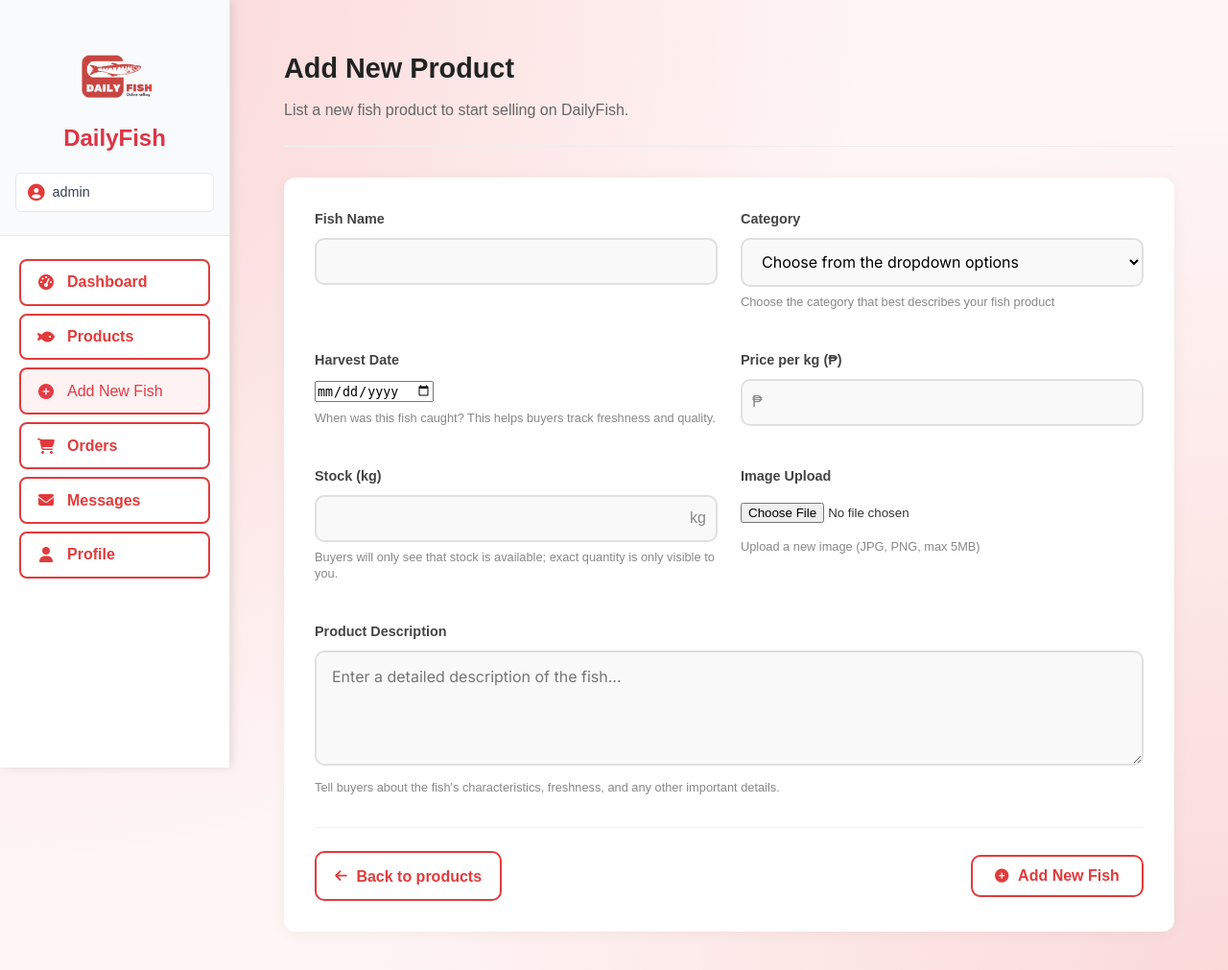
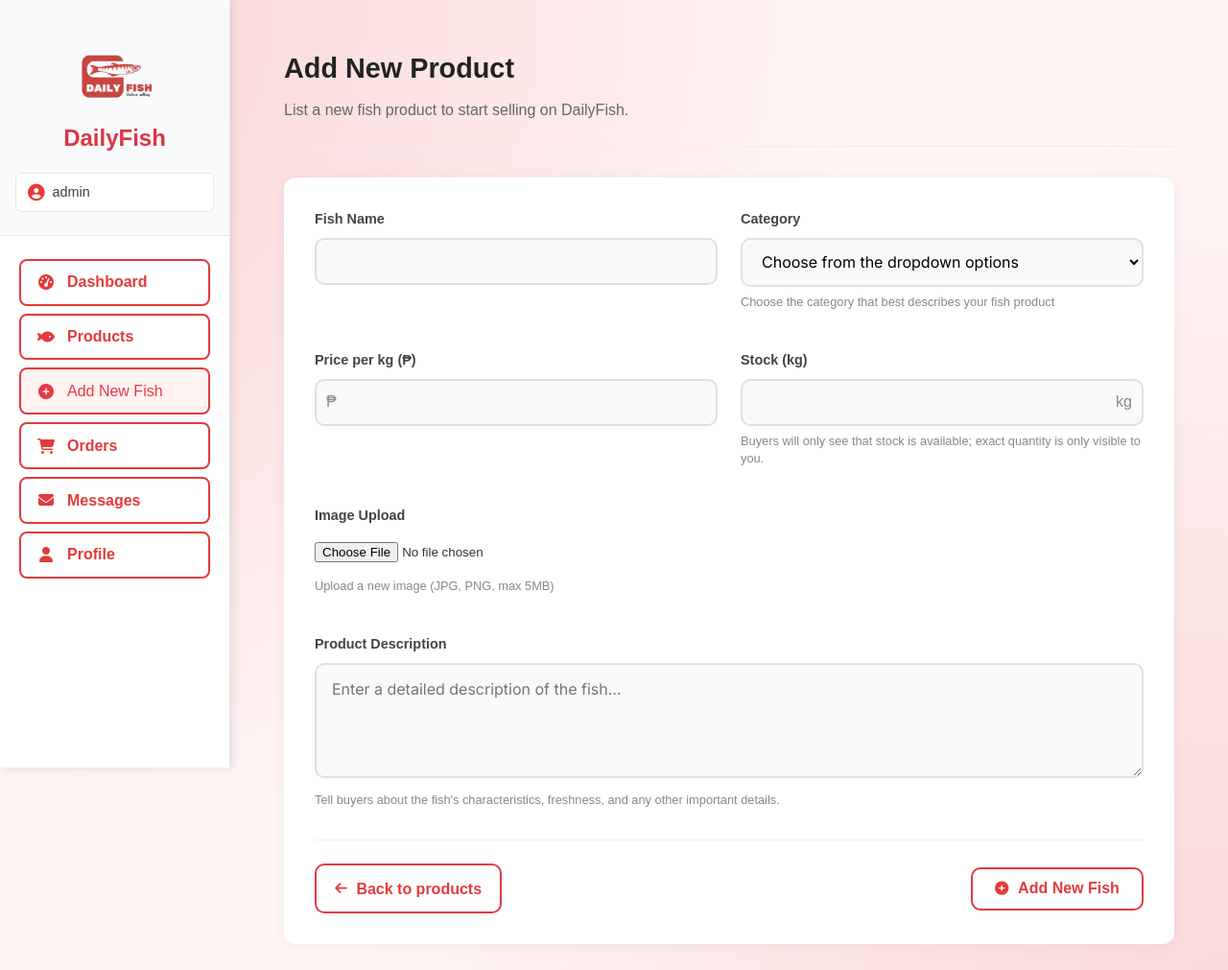
Before and after one commit to jvybatuto-coder/daily-fish, a Django app: page /seller/products/new/ in a window 1280 px wide. Shown: the top 1011 px of the page at 96% size. Run offline with Django 5.2, Linux system fonts and the light colour scheme; a user stored in the database is signed in; data comes from the database, SQL or seed files in the repository.

Commit message:
Revert harvest date feature - remove date requirement from seller products
- Remove harvest_date field from Fish model
- Remove harvest date input from seller product form
- Remove harvest date validation from create/edit views
- Remove harvest date from JavaScript validation
- Back to original required fields: Name, Category, Price, Stock
- Keep category dropdown with Saltwater Fish, Shellfish, Freshwater Fish

```diff
--- a/myproject/myapp/models.py
+++ b/myproject/myapp/models.py
@@ -22,7 +22,6 @@ class Fish(models.Model):
     seller = models.ForeignKey(User, on_delete=models.CASCADE, related_name='fish_products', null=True, blank=True)
     price_per_kg = models.DecimalField(max_digits=10, decimal_places=2, validators=[MinValueValidator(Decimal('0.01'))])
     stock_kg = models.DecimalField(max_digits=10, decimal_places=2, validators=[MinValueValidator(Decimal('0.00'))])
-    harvest_date = models.DateField(help_text="When the fish was caught")
     image = models.ImageField(upload_to='fish_images/', blank=True, null=True)
     image_url = models.URLField(blank=True, help_text="External image URL if no local image")
     is_available = models.BooleanField(default=True)
--- a/myproject/myapp/views.py
+++ b/myproject/myapp/views.py
@@ -1446,11 +1446,10 @@ def seller_product_create(request):
         category_id = request.POST.get('category')
         price_raw = (request.POST.get('price_per_kg') or '').strip()
         stock_raw = (request.POST.get('stock_kg') or '').strip()
-        harvest_date_raw = (request.POST.get('harvest_date') or '').strip()
         image = request.FILES.get('image')
         image_url = (request.POST.get('image_url') or '').strip()
 
-        if not name or not category_id or not price_raw or not stock_raw or not harvest_date_raw:
+        if not name or not category_id or not price_raw or not stock_raw:
             messages.error(request, 'Please fill in all required fields for the new fish.')
             return render(
                 request,
@@ -1515,27 +1514,6 @@ def seller_product_create(request):
                     {'categories': categories, 'mode': 'create', 'seller_name': request.user.username},
                 )
 
-            # Validate harvest date
-            try:
-                from datetime import datetime
-                harvest_date = datetime.strptime(harvest_date_raw, '%Y-%m-%d').date()
-                # Check if date is not in the future
-                from datetime import date
-                if harvest_date > date.today():
-                    messages.error(request, 'Harvest date cannot be in the future.')
-                    return render(
-                        request,
-                        'seller/product_form.html',
-                        {'categories': categories, 'mode': 'create', 'seller_name': request.user.username},
-                    )
-            except ValueError:
-                messages.error(request, 'Please enter a valid harvest date.')
-                return render(
-                    request,
-                    'seller/product_form.html',
-                    {'categories': categories, 'mode': 'create', 'seller_name': request.user.username},
-                )
-
         except Exception as e:
             messages.error(request, f'An error occurred: {str(e)}')
             return render(
@@ -1551,7 +1529,6 @@ def seller_product_create(request):
             seller=request.user,
             price_per_kg=price,
             stock_kg=stock,
-            harvest_date=harvest_date,
             is_available=True,
         )
 
@@ -1590,11 +1567,10 @@ def seller_product_edit(request, fish_id):
         category_id = request.POST.get('category')
         price_raw = (request.POST.get('price_per_kg') or '').strip()
         stock_raw = (request.POST.get('stock_kg') or '').strip()
-        harvest_date_raw = (request.POST.get('harvest_date') or '').strip()
         image = request.FILES.get('image')
         image_url = (request.POST.get('image_url') or '').strip()
 
-        if not name or not category_id or not price_raw or not stock_raw or not harvest_date_raw:
+        if not name or not category_id or not price_raw or not stock_raw:
             messages.error(request, 'Please fill in all required fields for the fish.')
             return render(request, 'seller/product_form.html', context)
 
@@ -1631,19 +1607,6 @@ def seller_product_edit(request, fish_id):
                 messages.error(request, 'Please enter a valid stock number.')
                 return render(request, 'seller/product_form.html', context)
 
-            # Validate harvest date
-            try:
-                from datetime import datetime
-                harvest_date = datetime.strptime(harvest_date_raw, '%Y-%m-%d').date()
-                # Check if date is not in the future
-                from datetime import date
-                if harvest_date > date.today():
-                    messages.error(request, 'Harvest date cannot be in the future.')
-                    return render(request, 'seller/product_form.html', context)
-            except ValueError:
-                messages.error(request, 'Please enter a valid harvest date.')
-                return render(request, 'seller/product_form.html', context)
-
         except Exception as e:
             messages.error(request, f'An error occurred: {str(e)}')
             return render(request, 'seller/product_form.html', context)
@@ -1654,7 +1617,6 @@ def seller_product_edit(request, fish_id):
         fish.category = category
         fish.price_per_kg = price
         fish.stock_kg = stock
-        fish.harvest_date = harvest_date
 
         if image:
             fish.image = image
--- a/myproject/templates/seller/product_form.html
+++ b/myproject/templates/seller/product_form.html
@@ -494,12 +494,6 @@
                     </div>
 
                     <div class="form-group">
-                        <label for="harvest_date">Harvest Date</label>
-                        <input type="date" id="harvest_date" name="harvest_date" value="{{ fish.harvest_date|default:''|date:'Y-m-d' }}" required>
-                        <p class="field-help">When was this fish caught? This helps buyers track freshness and quality.</p>
-                    </div>
-
-                    <div class="form-group">
                         <label for="price_per_kg">Price per kg (₱)</label>
                         <div style="position: relative;">
                             <span style="position: absolute; left: 12px; top: 50%; transform: translateY(-50%); color: #888;">₱</span>
@@ -603,14 +597,13 @@
                     // Basic client-side validation
                     const name = document.getElementById('name').value.trim();
                     const category = document.getElementById('category').value;
-                    const harvestDate = document.getElementById('harvest_date').value;
                     const price = document.getElementById('price_per_kg').value.trim();
                     const stock = document.getElementById('stock_kg').value.trim();
 
                     // Validate required fields
-                    if (!name || !category || !harvestDate || !price || !stock) {
+                    if (!name || !category || !price || !stock) {
                         e.preventDefault();
-                        alert('Please fill in all required fields: Fish Name, Category, Harvest Date, Price, and Stock.');
+                        alert('Please fill in all required fields: Fish Name, Category, Price, and Stock.');
                         return false;
                     }
 
@@ -630,16 +623,6 @@
                         return false;
                     }
 
-                    // Validate harvest date
-                    const selectedDate = new Date(harvestDate);
-                    const today = new Date();
-                    today.setHours(0, 0, 0, 0); // Set to start of day for fair comparison
-                    if (isNaN(selectedDate.getTime()) || selectedDate > today) {
-                        e.preventDefault();
-                        alert('Harvest date cannot be in the future.');
-                        return false;
-                    }
-
                     return true;
                 });
             }
```
